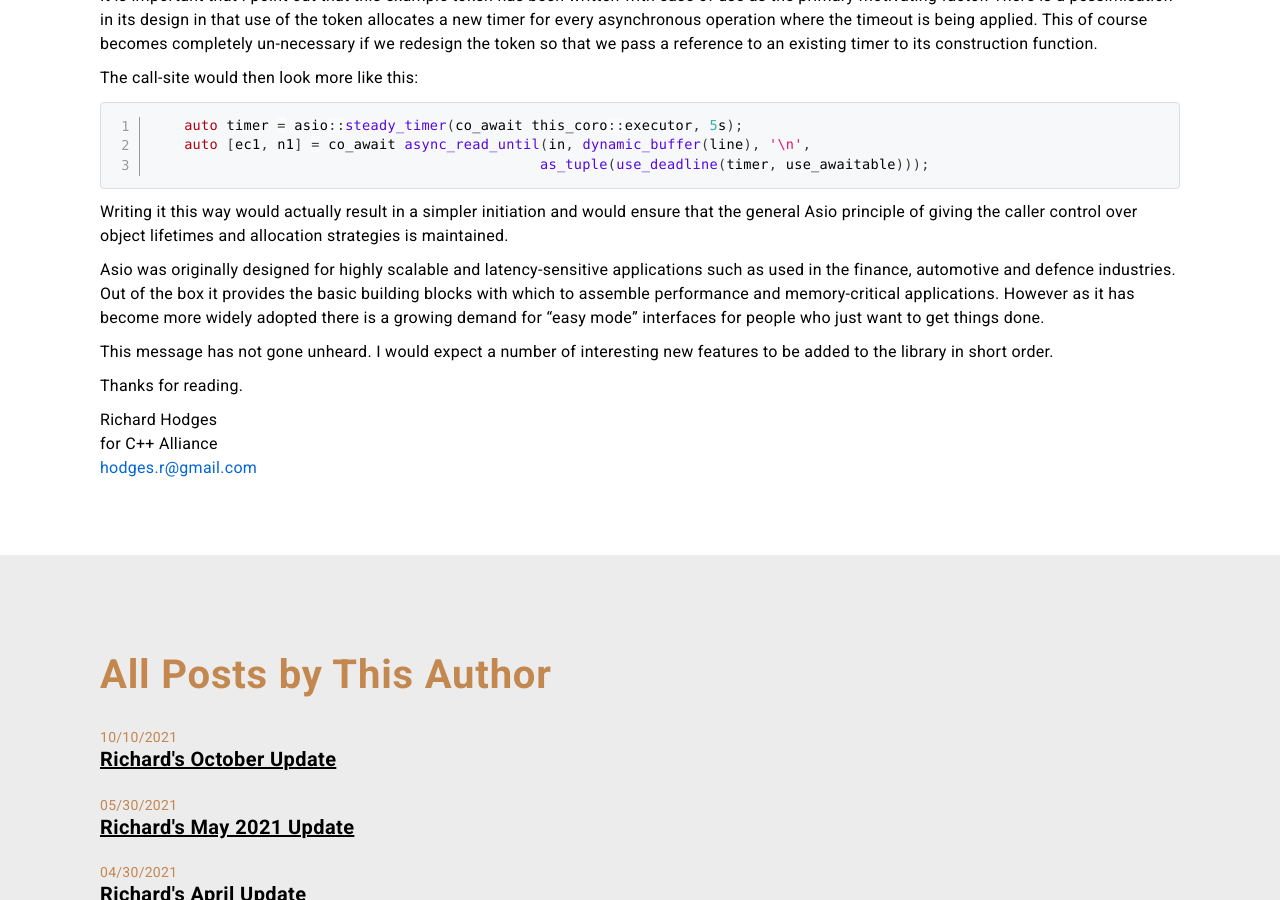
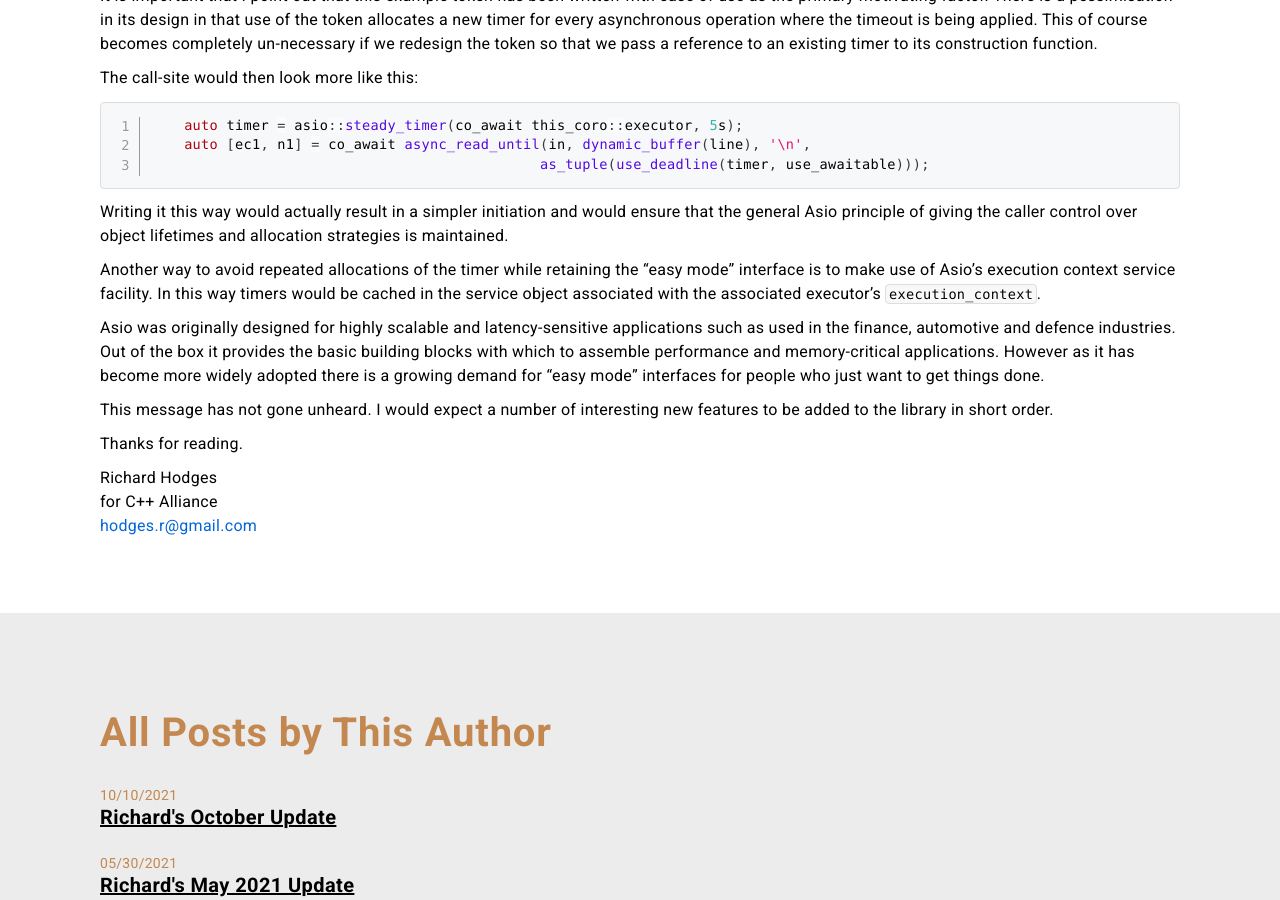
Before and after one commit to unecigarettewm/cppa-www, a Jekyll site: the page built from _posts/2021-10-10-RichardsOctoberUpdate.md, in a window 1280 px wide and 900 px high, scrolled down 8987 px. Built offline with Jekyll 4.4.1, drawn with Linux system fonts in a browser that asks for light colours; comment, search, counter and statistics services are not loaded; some of the changed lines change nothing that is shown; some of the changed text lies outside the part shown.

Commit message:
2021-10 richard additions

````diff
--- a/_posts/2021-10-10-RichardsOctoberUpdate.md
+++ b/_posts/2021-10-10-RichardsOctoberUpdate.md
@@ -68,8 +68,8 @@
 We can say that the completion token has implemented a customisation point at both the initiation step and the
 completion step.
 
-(For great notes on completion step I would recommend reading one of the
-[many excellent papers](https://isocpp.org/files/papers/P2469R0.pdf) or
+(For great notes on completion step I would recommend reading one of the [many excellent papers](https://isocpp.org/files/papers/P2444R0.pdf),
+[follow-ups](https://isocpp.org/files/papers/P2469R0.pdf) or
 [videos](https://www.youtube.com/watch?v=icgnqFM-aY4&t=1129s)), published by Chris Kohlhoff - the author of Asio.
 
 Here is another interesting example:
@@ -311,9 +311,9 @@
 - `initiation` is a function object
 - `args...` is a set of arbitrary arguments
 
-Invoking `async_initiate` will first transform `tok` into a _CompletionHandler_ which we will call `handler`. Then it will
-simply call `initiation(handler, args...)`. i.e. it will invoke the `initiation` with the correct completion handler and
-any other arguments we happen to give it.
+`async_initiate` is a helper function which calls `async_result<>::initiate()`. Calling this will first transform `tok`
+into a _CompletionHandler_ which we will call `handler`. Then it will simply call `initiation(handler, args...)`. i.e.
+it will invoke the `initiation` with the correct completion handler and any other arguments we happen to give it.
 
 ```c++
 // Note: this is merely a function object - a lambda.
@@ -433,6 +433,10 @@
 Writing it this way would actually result in a simpler initiation and would ensure that the general Asio principle of
 giving the caller control over object lifetimes and allocation strategies is maintained.
 
+Another way to avoid repeated allocations of the timer while retaining the "easy mode" interface is to make use of
+Asio's execution context service facility. In this way timers would be cached in the service object associated with the
+associated executor's [`execution_context`](https://www.boost.org/doc/libs/1_77_0/doc/html/boost_asio/reference/execution_context.html).
+
 Asio was originally designed for highly scalable and latency-sensitive applications such as used in the finance,
 automotive and defence industries. Out of the box it provides the basic building blocks with which to assemble
 performance and memory-critical applications. However as it has become more widely adopted there is a growing demand for
````
